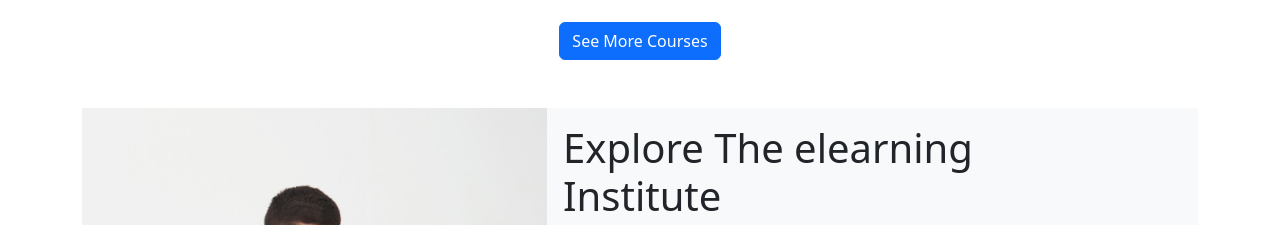
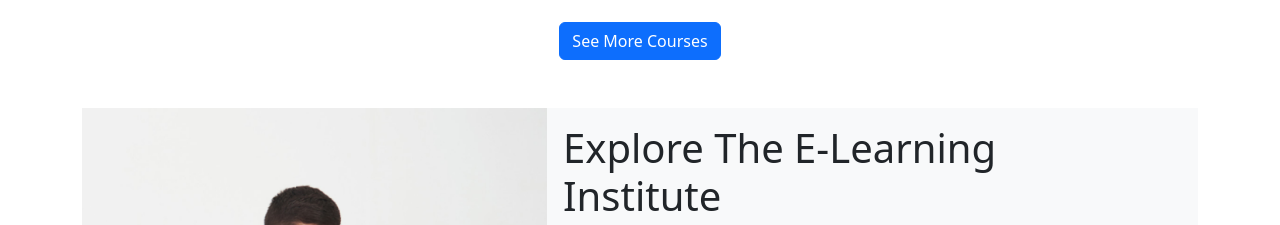
Before and after one commit to rhkhridoy/ed-Tech-website, a plain HTML site: page index.html in a window 1280 px wide. Shown: the part 1640-1865 px from the top of the page. Drawn offline with nearby package versions, Linux system fonts and the light colour scheme.

Commit message:
make explore and give paragraph

```diff
--- a/index.html
+++ b/index.html
@@ -169,6 +169,8 @@
       </div>
   </section>
   <!-- Courses end -->
+  <!-- Explore The elearning Institute------------------------------------------>
+
   <section>
     <div class="container">
       <div class="card mb-5 border-0 rounded">
@@ -178,7 +180,7 @@
           </div>
           <div class="col-md-7 bg-light">
             <div class="card-body">
-              <h1 class="card-title">Explore The elearning<br>
+              <h1 class="card-title">Explore The E-Learning<br>
                 Institute</h1>
               <p class="card-text">As a mission-driven organization, we're relentlessly pursuing our vision of a world where every learner can access education to unlock their potential, without the barriers of cost or location.
                 <br>
@@ -214,7 +216,9 @@
       </div>
     </div>
   </section>
-    </main>
+  <!-- Explore The elearning Institute(end)------------------------------------------>
+
+</main>
     <!-- Main end  -->
 
     <!-- footer start -->
```
